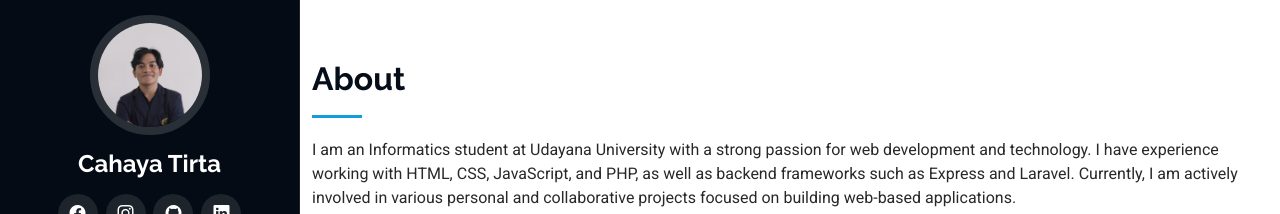
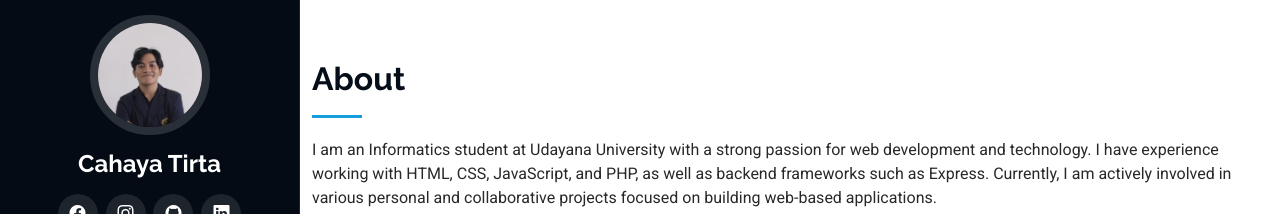
Before and after one commit to Cahayatirta/Cahayatirta.github.io, a plain HTML site: page index.html in a window 1280 px wide. Shown: the top 214 px of the page. Drawn offline with Linux system fonts and the light colour scheme.

Commit message:
Update index.html

```diff
--- a/index.html
+++ b/index.html
@@ -75,7 +75,7 @@
       <!-- Section Title -->
       <div class="container section-title" data-aos="fade-up">
         <h2>About</h2>
-        <p>I am an Informatics student at Udayana University with a strong passion for web development and technology. I have experience working with HTML, CSS, JavaScript, and PHP, as well as backend frameworks such as Express and Laravel. Currently, I am actively involved in various personal and collaborative projects focused on building web-based applications.</p>
+        <p>I am an Informatics student at Udayana University with a strong passion for web development and technology. I have experience working with HTML, CSS, JavaScript, and PHP, as well as backend frameworks such as Express. Currently, I am actively involved in various personal and collaborative projects focused on building web-based applications.</p>
       </div><!-- End Section Title -->
 
       <div class="container" data-aos="fade-up" data-aos-delay="100">
```
